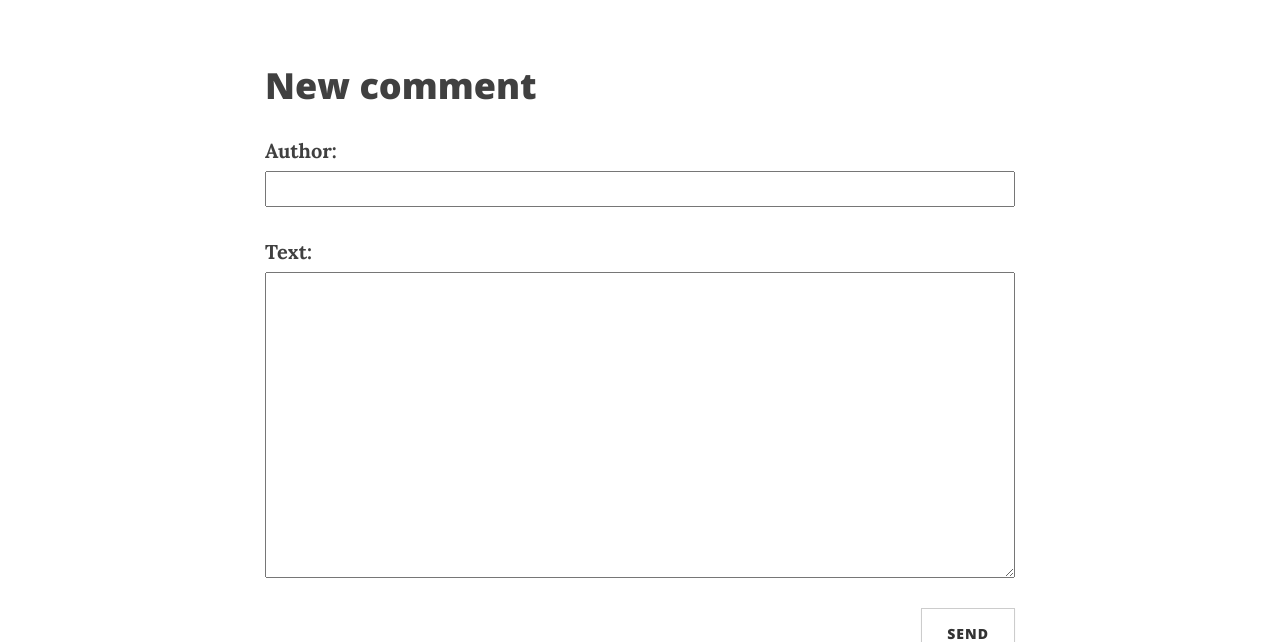
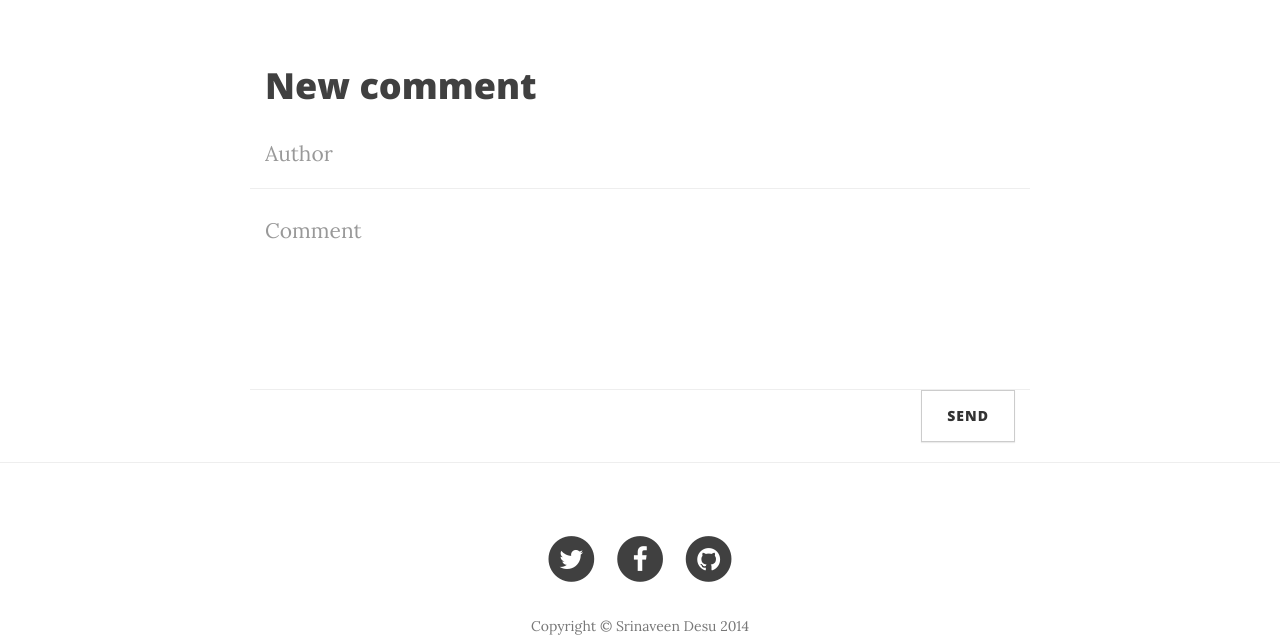
Before and after one commit to srinaveendesu/learning_django, a Django app: page /blog/post/1/comment/ in a window 1280 px wide. Shown: the part 452-1094 px from the top of the page. Run offline with Django 3.2, Linux system fonts and the light colour scheme; data comes from the database, SQL or seed files in the repository; both versions use the stored data as it was after the commit; some libraries are stand-ins or nearby versions.

Commit message:
comment section modified

```diff
--- a/melaongo/templates/blog/add_comment_to_post.html
+++ b/melaongo/templates/blog/add_comment_to_post.html
@@ -3,7 +3,32 @@
 {% block content %}
     <h1>New comment</h1>
     <form method="POST" class="post-form">{% csrf_token %}
-        {{ form.as_p }}
+
+        <!-- {{ form.as_p }} !-->
+         <!--
+        <p><label for="id_author">Author:</label> <input id="id_author" maxlength="200" name="author" type="text" /></p>
+<p><label for="id_text">Text:</label> <textarea cols="40" id="id_text" name="text" rows="10">
+</textarea></p>
+		!-->
+
+					<div class="row control-group">
+                        <div class="form-group col-xs-12 floating-label-form-group controls">
+                            <label for="id_author">Author</label>
+                            <input type="text" class="form-control" name="author" placeholder="Author" id="id_author" required data-validation-required-message="Please enter your name.">
+                            <p class="help-block text-danger"></p>
+                        </div>
+                    </div>
+
+                    <div class="row control-group">
+                        <div class="form-group col-xs-12 floating-label-form-group controls">
+                            <label for="id_text">Comment</label>
+                            <textarea rows="5" class="form-control" name="text" placeholder="Comment" id="id_text" required data-validation-required-message="Please enter a Comment."></textarea>
+                            <p class="help-block text-danger"></p>
+                        </div>
+                    </div>
+
+
+
         <button type="submit" class="save btn btn-default">Send</button>
     </form>
 
--- a/melaongo/urls.py
+++ b/melaongo/urls.py
@@ -2,7 +2,7 @@ from django.conf.urls import url
 from . import views
 
 urlpatterns = [
-    #url(r'^$', views.post_list, name='post_list'),
+    url(r'^$', views.post_list, name='post_list'),
     url(r'^blog/$', views.post_list, name='post_list'),
     url(r'^blog/post/(?P<pk>[0-9]+)/$', views.post_detail, name='post_detail'),
     url(r'^blog/post/new/$', views.post_new, name='post_new'),
```
Also changed, not shown: db.sqlite3, 1 other file.
